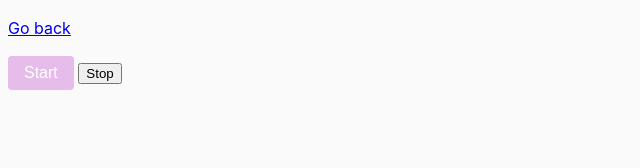
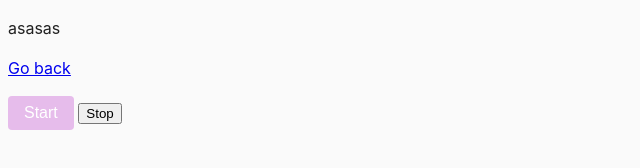
Before and after one commit to CristinaAI22/goit-js-hw-09, a website built with Parcel: page src/01-color-switcher.html in a window 1280 px wide. Shown: the whole page, without its empty margins (0-640 px from the left). Built offline with nearby package versions, Linux system fonts and the light colour scheme.

Commit message:
test commit

```diff
--- a/src/01-color-switcher.html
+++ b/src/01-color-switcher.html
@@ -7,6 +7,7 @@
     <link rel="stylesheet" href="css/common.css" />
   </head>
   <body>
+    <p>asasas</p>
     <p><a href="index.html">Go back</a></p>
 
     <button type="button" id="startButton" data-start>Start</button>
```
